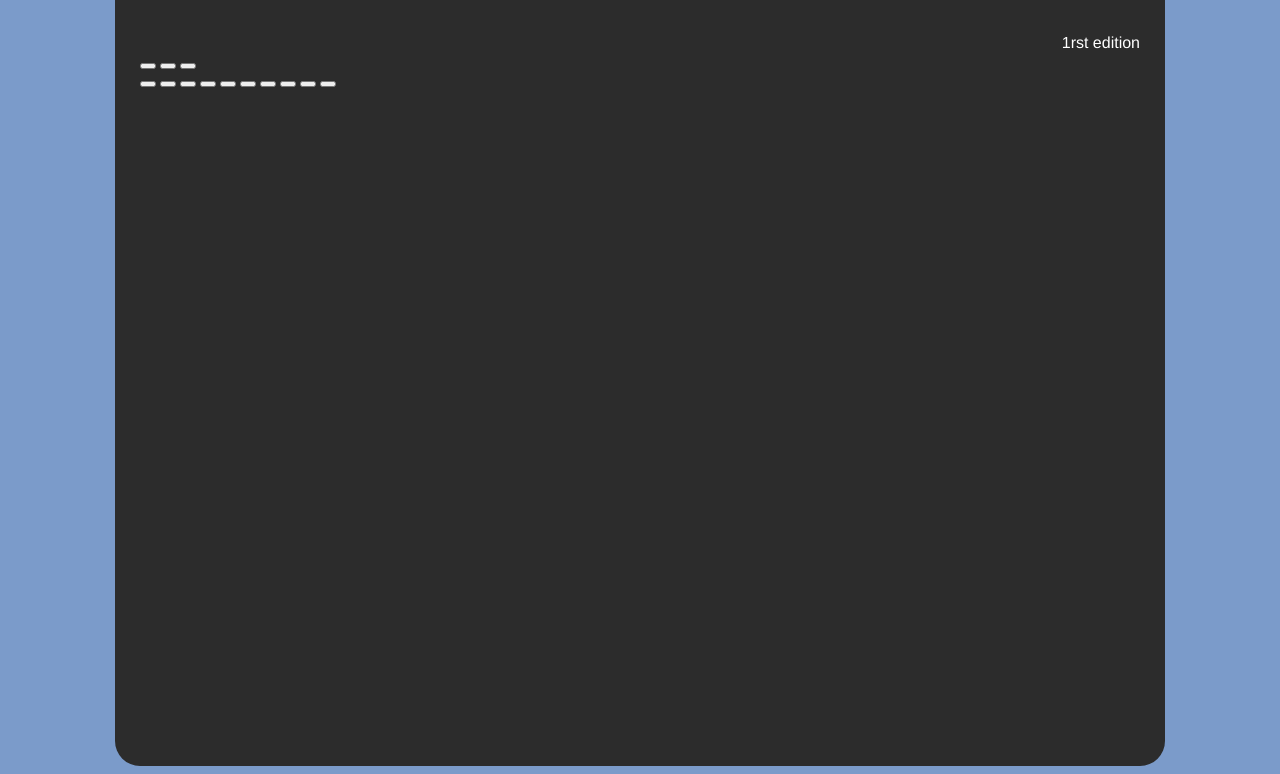
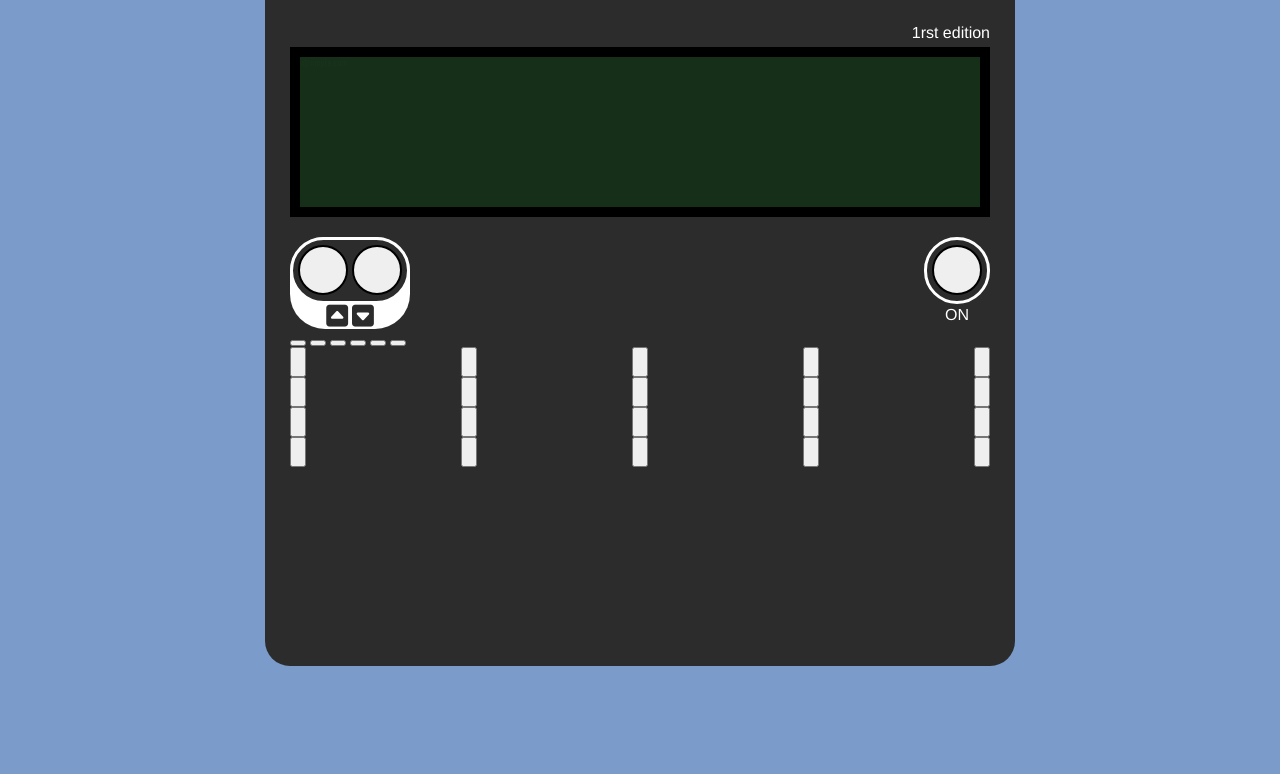
Before and after one commit to ruchik-panwal/calculator, a plain HTML site: page index.html in a window 1280 px wide. Shown: the part 92-866 px from the top of the page. After the commit the page ends 800 px from the top, so only its background shows below. Drawn offline with nearby package versions, Linux system fonts and the light colour scheme.

Commit message:
A portion of css and html done

```diff
--- a/index.html
+++ b/index.html
@@ -12,6 +12,9 @@
     <link rel="preconnect" href="https://fonts.googleapis.com">
     <link rel="preconnect" href="https://fonts.gstatic.com" crossorigin>
     <link href="https://fonts.googleapis.com/css2?family=Michroma&display=swap" rel="stylesheet">
+
+    <!-- Font Awesome -->
+    <script src="https://kit.fontawesome.com/befdb26257.js" crossorigin="anonymous"></script>
 
 </head>
 
@@ -31,26 +34,63 @@
         <div class="allButtons">
 
             <div class="navigationButtons">
-                <button class="forward"></button>
-                <button class="backward"></button>
-                <button class="powerOn"></button>
+                <div class="forBack">
+                    <div class="move forBackMove">
+                        <button class="forward"></button>
+                        <button class="backward"></button>
+                    </div>
+                    <div class="forBackInfo">
+                        <i class="fa-solid fa-square-caret-up"></i>
+                        <i class="fa-solid fa-square-caret-down"></i>
+                    </div>
+                </div>
+                <div class="power">
+                    <div class="move">
+                        <button class="powerOn"></button>
+                    </div>
+                    <div class="powerInfo">ON</div>
+                </div>
             </div>
 
             <div class="advanceMaths">
-
+                <button class="number"></button>
+                <button class="number"></button>
+                <button class="number"></button>
+                <button class="number"></button>
+                <button class="number"></button>
+                <button class="number"></button>
             </div>
 
             <div class="numbersOperand">
-                <button class="number" id="0"></button>
-                <button class="number" id="1"></button>
-                <button class="number" id="2"></button>
-                <button class="number" id="3"></button>
-                <button class="number" id="4"></button>
-                <button class="number" id="5"></button>
-                <button class="number" id="6"></button>
-                <button class="number" id="7"></button>
-                <button class="number" id="8"></button>
-                <button class="number" id="9"></button>
+                <div class="nRow">
+                    <button class="number"></button>
+                    <button class="number"></button>
+                    <button class="number"></button>
+                    <button class="number"></button>
+                    <button class="number"></button>
+                </div>
+                <div class="nRow">
+                    <button class="number"></button>
+                    <button class="number"></button>
+                    <button class="number"></button>
+                    <button class="number"></button>
+                    <button class="number"></button>
+                </div>
+                <div class="nRow">
+                    <button class="number"></button>
+                    <button class="number"></button>
+                    <button class="number"></button>
+                    <button class="number"></button>
+                    <button class="number"></button>
+                </div>
+                <div class="nRow">
+                    <button class="number"></button>
+                    <button class="number"></button>
+                    <button class="number"></button>
+                    <button class="number"></button>
+                    <button class="number"></button>
+                </div>
+
 
 
             </div>
--- a/style.css
+++ b/style.css
@@ -1,4 +1,4 @@
-body{
+body {
     background-color: #7B9BCA;
     display: flex;
     flex-direction: column;
@@ -6,10 +6,10 @@ body{
     align-items: center;
 }
 
-.calculatorBody{
+.calculatorBody {
     background-color: #2C2C2C;
-    height: 800px ;
-    width: 1000px;
+    height: 700px;
+    width: 700px;
     border-radius: 25px;
     padding: 25px;
 
@@ -17,27 +17,92 @@ body{
     flex-direction: column;
 }
 
-.brand{
+.brand {
     font-family: "Michroma";
     color: white;
     display: flex;
     justify-content: space-between;
     align-items: baseline;
-    margin-bottom: 50px;
+    margin-bottom: 40px;
 }
 
-.kasiHo{
+.kasiHo {
     font-size: 30px;
     font-weight: 900;
 }
 
-.edition{
+.edition {
     color: white;
     text-align: end;
-    font-family: Helvetica ;
+    font-family: Helvetica;
+    margin-bottom: 5px;
 }
 
 
-.screen{
+.screen {
+    background-image: url(images/screen.png);
+    height: 150px;
+    border-width: 10px;
+    border-style: solid;
+    border-color: black;
+    margin-bottom: 20px;
+}
 
+.navigationButtons {
+    display: flex;
+    justify-content: space-between;
 }
+
+.move {
+    border-style: solid;
+    border-color: white;
+    border-radius: 50px;
+    padding: 5px;
+}
+
+.forBack{
+background-color: white;
+border-radius: 35px;
+}
+
+.forBackMove{
+    background-color: #2C2C2C;
+}
+
+.forBackInfo{
+    display: flex;
+    justify-content: center;
+
+    font-size: 25px;
+    color: #2C2C2C;=
+}
+
+.fa-solid{
+    margin-right: 2px;
+    margin-left: 2px;
+}
+.powerInfo{
+    color: white;
+    font-family: Helvetica;
+    text-align: center;
+    margin: 2px;
+}
+
+.forward,
+.backward,
+.powerOn {
+    height: 50px;
+    width: 50px;
+    border-radius: 50px;
+    border-style: solid;
+}
+
+.numbersOperand button{
+    height: 30px;
+}
+
+
+.nRow{
+    display: flex;
+    justify-content: space-between;
+}
```
